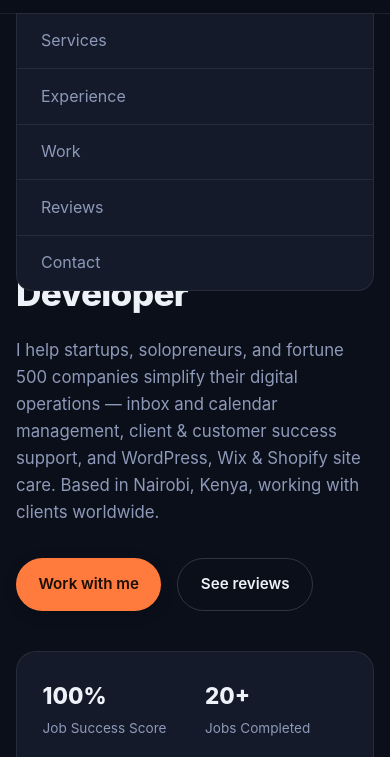
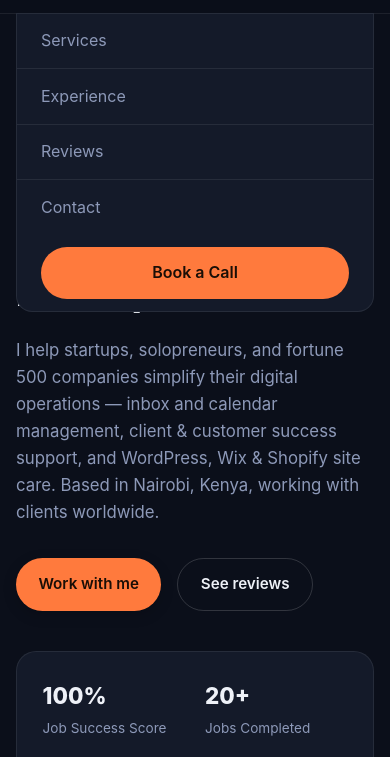
Before and after one commit to cardehngeh/FreelancerPortfolio, a website: page index.html in a window 390 px wide. Both pictures are taken after a click on the button 354 px from the left and 36 px from the top of the page. Shown: the part 59-816 px from the top of the page. Drawn offline with Linux system fonts and the light colour scheme; no server answers.

Commit message:
Hide Work menu item and add Book a Call button on small screens
The Work nav link now hides at the same breakpoint where its section is
already hidden, and the header's Book a Call button (hidden below 520px)
is replaced by an equivalent button inside the mobile menu itself.

```diff
--- a/index.html
+++ b/index.html
@@ -56,9 +56,10 @@
       <nav id="main-nav" class="main-nav">
         <a href="#services">Services</a>
         <a href="#experience">Experience</a>
-        <a href="#work">Work</a>
+        <a class="nav-work-link" href="#work">Work</a>
         <a href="#reviews">Reviews</a>
         <a href="#contact">Contact</a>
+        <a class="nav-book-btn" href="#contact">Book a Call</a>
       </nav>
       <a class="cta-button" href="#contact">Book a Call</a>
       <button type="button" class="nav-toggle" aria-label="Toggle menu" aria-expanded="false" aria-controls="main-nav">
--- a/styles.css
+++ b/styles.css
@@ -88,6 +88,10 @@ img {
 .main-nav a:hover,
 .contact-list a:hover {
   color: var(--text);
+}
+
+.nav-book-btn {
+  display: none;
 }
 
 .nav-toggle {
@@ -890,7 +894,7 @@ img {
   }
 
   .main-nav.is-open {
-    max-height: 320px;
+    max-height: 380px;
     opacity: 1;
     visibility: visible;
   }
@@ -909,9 +913,31 @@ img {
   .header-inner .cta-button {
     display: none;
   }
+
+  .main-nav a.nav-book-btn {
+    display: flex;
+    justify-content: center;
+    align-items: center;
+    margin: 0.75rem 1.5rem;
+    padding: 0.85rem 1.4rem;
+    border-radius: 999px;
+    background: var(--accent);
+    color: #1a0e06;
+    font-weight: 600;
+    border-top: none;
+  }
+
+  .main-nav a.nav-book-btn:hover {
+    background: var(--accent-light);
+    color: #1a0e06;
+  }
 }
 
 @media (max-width: 640px) {
+  .nav-work-link {
+    display: none;
+  }
+
   .hero-stats {
     grid-template-columns: 1fr 1fr;
   }
```
